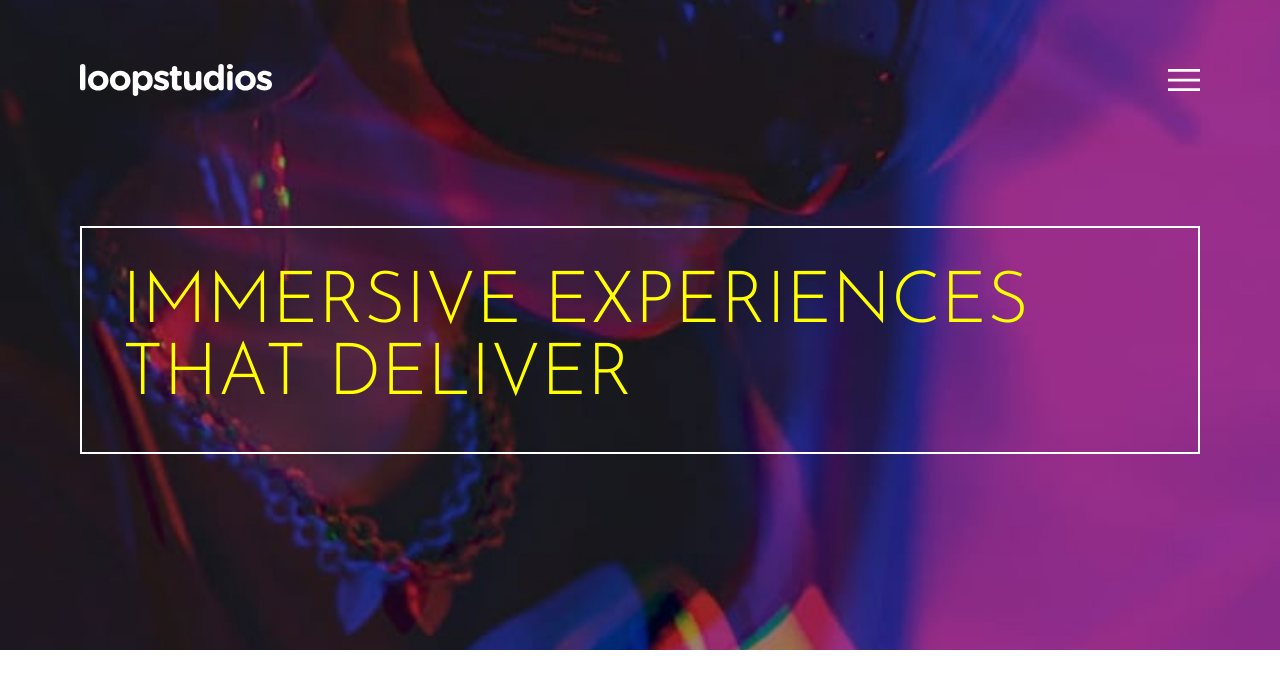
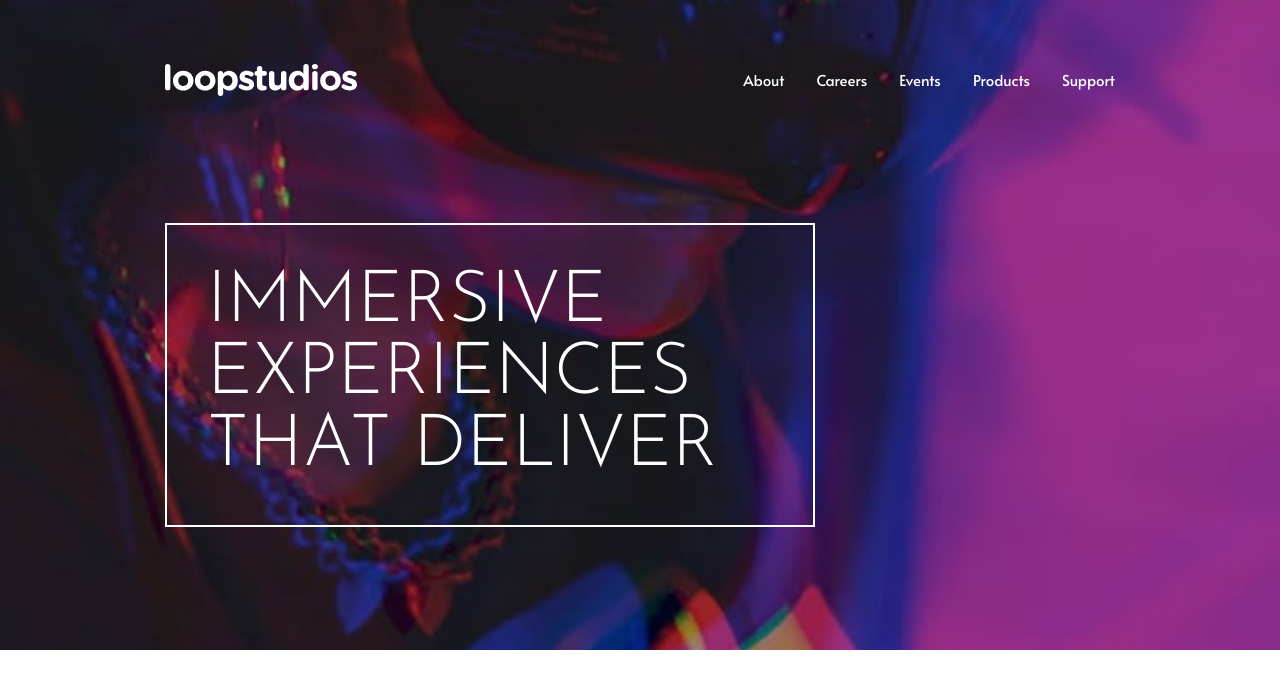
Before and after one commit to danilo2420/FEM_LoopstudioLandingPage, a website built with Vite: page index.html in a window 1280 px wide. Built offline with nearby package versions, Linux system fonts and the light colour scheme.

Commit message:
Finish header

```diff
--- a/index.html
+++ b/index.html
@@ -15,6 +15,13 @@
         <div class="header__top">
           <img class="header__logo" src="images/logo.svg" alt="">
           <img class="header__burger" src="images/icon-hamburger.svg" alt="">
+          <div class="header__menu">
+            <div class="header__menuItem">About</div>
+            <div class="header__menuItem">Careers</div>
+            <div class="header__menuItem">Events</div>
+            <div class="header__menuItem">Products</div>
+            <div class="header__menuItem">Support</div>
+          </div>
         </div>
         <div class="header__title">Immersive experiences that deliver</div>
       </div>
--- a/scripts/typographies.js
+++ b/scripts/typographies.js
@@ -20,6 +20,14 @@ const typographiesArray = [
             "mobile": "tp3",
             "tablet": "tp1",
             "desktop": "tp1"
+        }
+    },
+    {
+        "element": ".header__menuItem",
+        "typographies": {
+            "mobile": "tp6",
+            "tablet": "tp6",
+            "desktop": "tp6"
         }
     },
 ]
--- a/styles/desktop.css
+++ b/styles/desktop.css
@@ -1,6 +1,28 @@
 
 @media (min-width: 1100px) {
-    * {
-        color: yellow;
+
+    header {
+        padding-top: 64px;
+        padding-left: 165px;
+        padding-right: 165px;
+    }
+
+    .header__wrapper {
+        gap: 127px;
+    }
+
+    .header__burger {
+        display: none;
+    }
+
+    .header__menu {
+        display: flex;
+        gap: 32px;
+
+    }
+
+    .header__title {
+        padding: 42px 40px;
+        width: 650px;
     }
 }
--- a/styles/mobile.css
+++ b/styles/mobile.css
@@ -31,6 +31,10 @@ header {
     height: 16px;
 }
 
+.header__menu {
+    display: none;
+}
+
 .header__title {
     padding: 18px 25px;
 
--- a/styles/tablet.css
+++ b/styles/tablet.css
@@ -1,9 +1,5 @@
 
 @media (min-width: 750px) {
-    * {
-        color: red;
-    }
-
     header {
         padding-top: 64px;
         padding-left: 80px;
```
